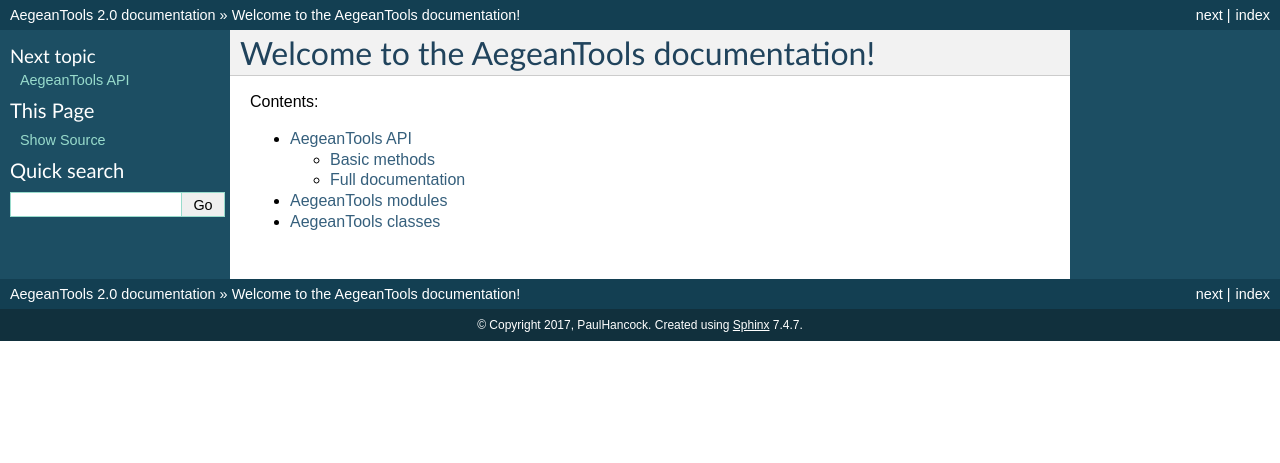
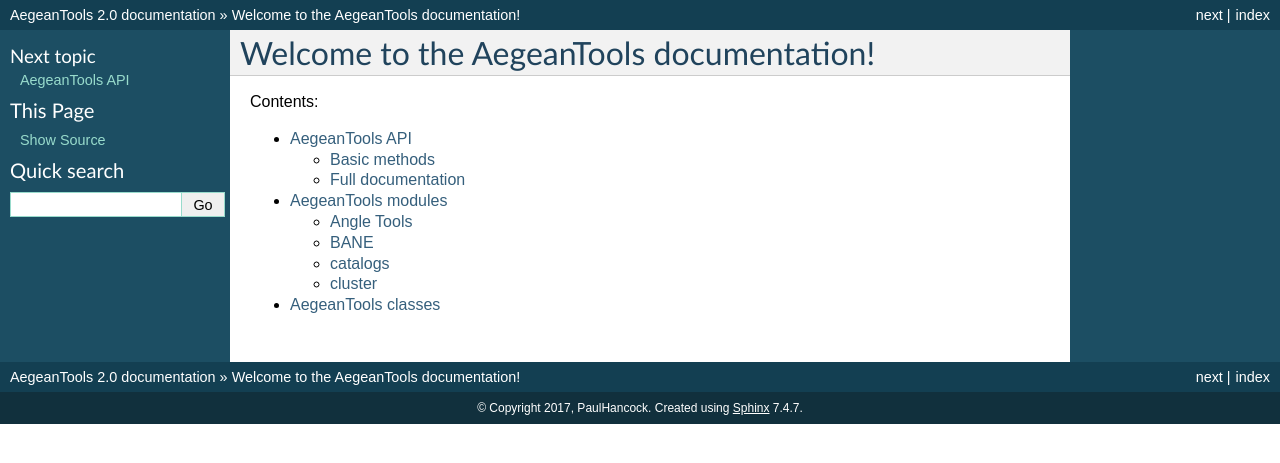
Before and after one commit to PaulHancock/Aegean, a Sphinx documentation site: the page built from doc/index.rst, in a window 1280 px wide. Shown: the top 463 px of the page. Built offline with Sphinx 7.4.7, drawn with Linux system fonts in a browser that asks for light colours.

Commit message:
add more modules

```diff
--- a/doc/modules.rst
+++ b/doc/modules.rst
@@ -4,5 +4,27 @@
 AegeanTools modules
 ===================
 
+
+Angle Tools
+-----------
+
 .. automodule:: AegeanTools.angle_tools
     :members:
+
+
+BANE
+----
+
+.. automodule:: AegeanTools.BANE
+
+
+catalogs
+--------
+
+.. automodule:: AegeanTools.catalogs
+
+
+cluster
+-------
+
+.. automodule:: AegeanTools.cluster
```
